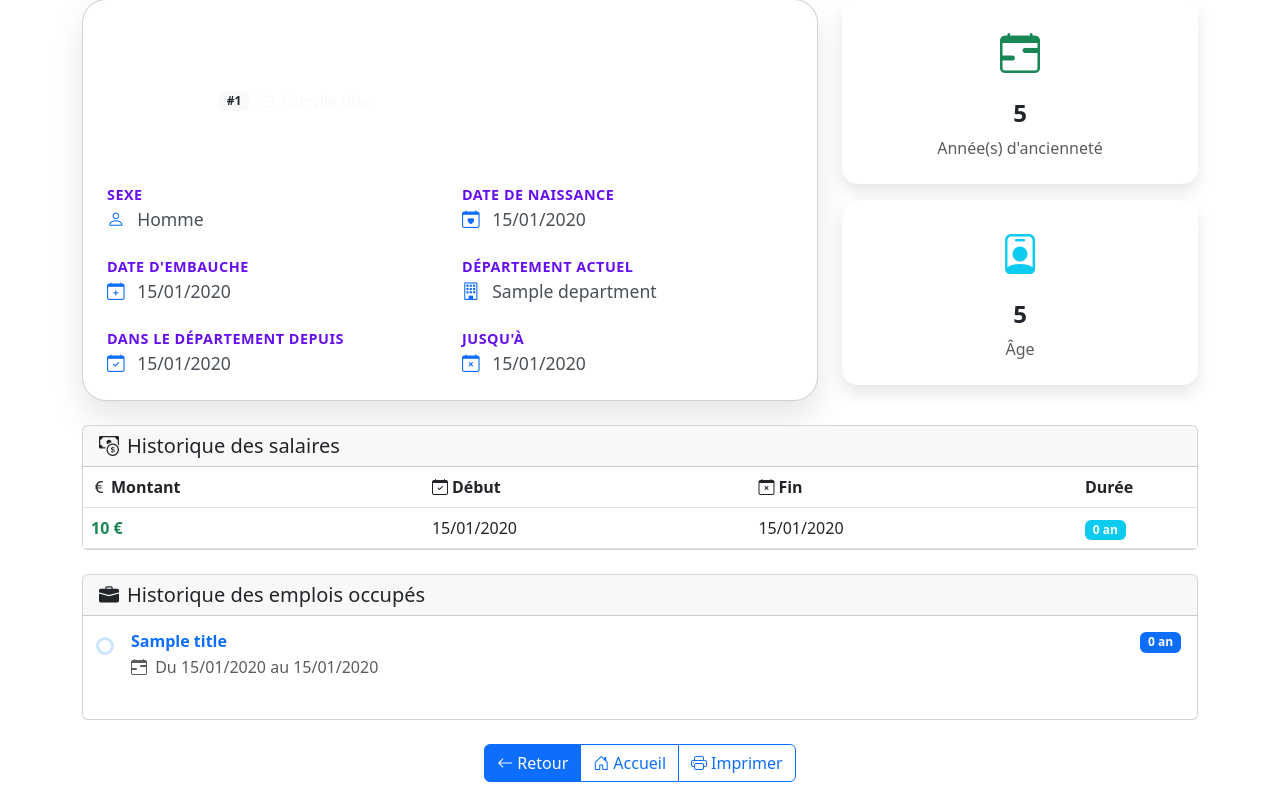
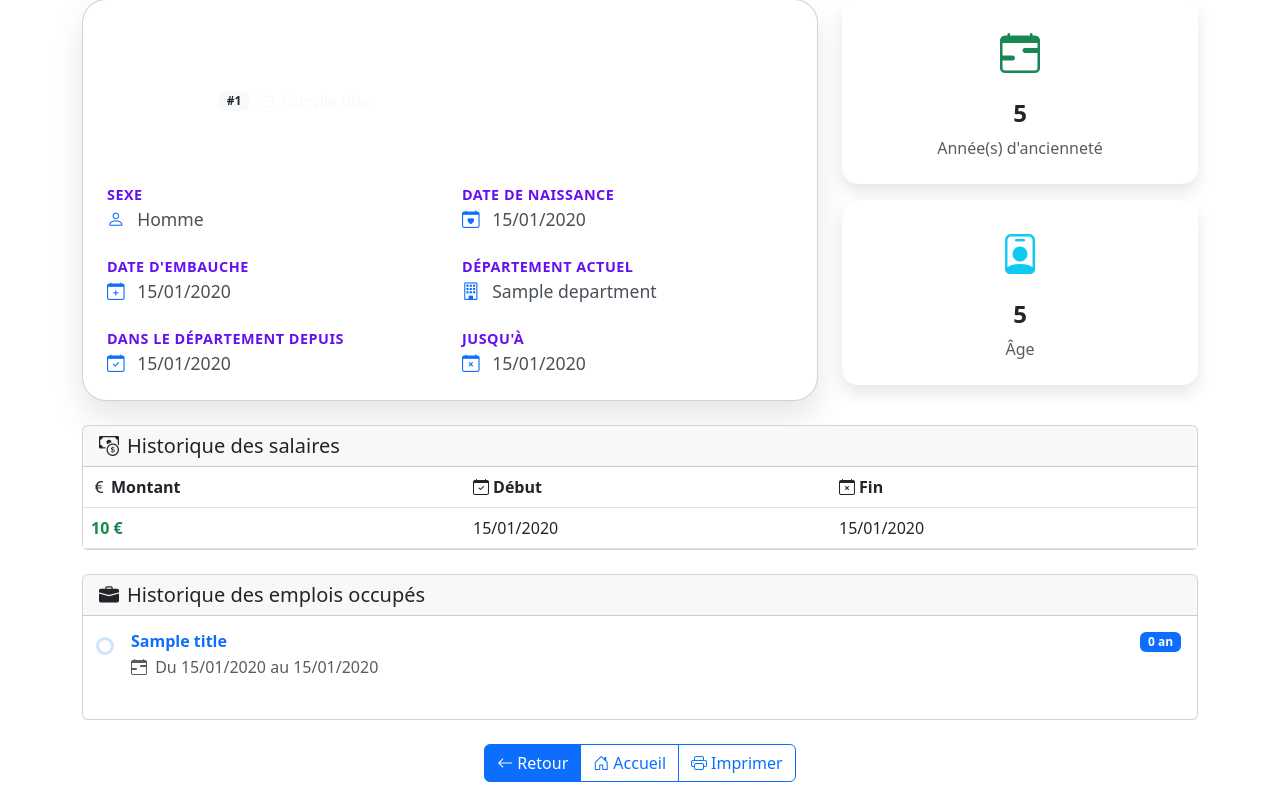
Before and after one commit to fitahiana123/test_db-master, a PHP site: page /fiche_employe.php?emp_no=1 in a window 1280 px wide. Shown: the part 49-838 px from the top of the page. Run offline with PHP 8.4, Linux system fonts and the light colour scheme; tables that the repository leaves empty hold one stand-in row (values such as "Sample post").

Commit message:
modified:   test_db-master/pages/fiche_employe.php

```diff
--- a/test_db-master/pages/fiche_employe.php
+++ b/test_db-master/pages/fiche_employe.php
@@ -302,7 +302,7 @@ $res_titles = $stmt_titles->get_result();
                                         <th><i class="bi bi-currency-euro me-1"></i>Montant</th>
                                         <th><i class="bi bi-calendar-check me-1"></i>Début</th>
                                         <th><i class="bi bi-calendar-x me-1"></i>Fin</th>
-                                        <th width="120">Durée</th>
+
                                     </tr>
                                 </thead>
                                 <tbody>
@@ -316,14 +316,7 @@ $res_titles = $stmt_titles->get_result();
                                                 </td>
                                                 <td><?php echo htmlspecialchars(date('d/m/Y', strtotime($sal['from_date']))); ?></td>
                                                 <td><?php echo htmlspecialchars(date('d/m/Y', strtotime($sal['to_date']))); ?></td>
-                                                <td>
-                                                    <span class="badge bg-info">
-                                                        <?php
-                                                        $duree = floor((strtotime($sal['to_date']) - strtotime($sal['from_date'])) / (365.25 * 24 * 3600));
-                                                        echo $duree . ' an' . ($duree > 1 ? 's' : '');
-                                                        ?>
-                                                    </span>
-                                                </td>
+
                                             </tr>
                                         <?php endwhile; ?>
                                     <?php else: ?>
```
